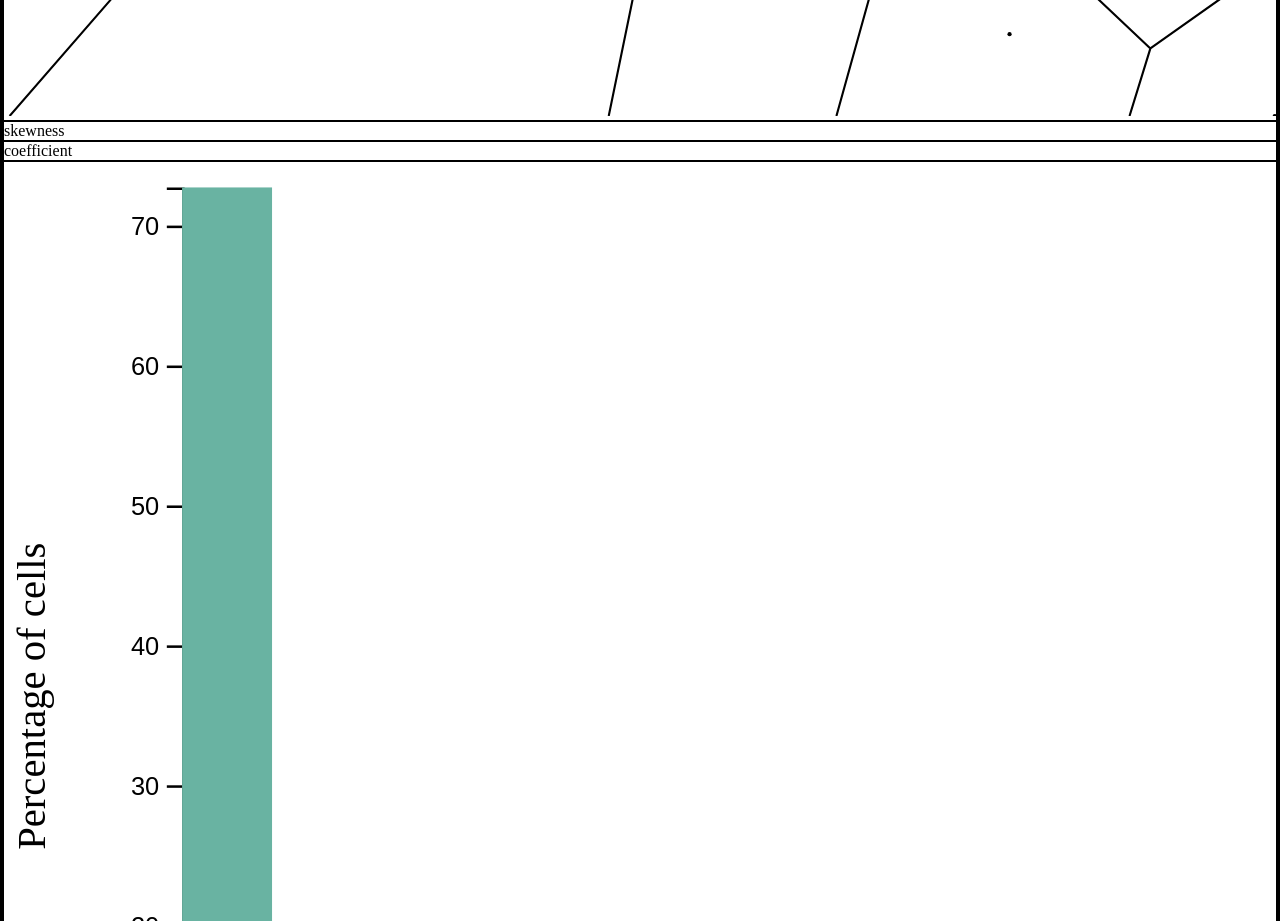
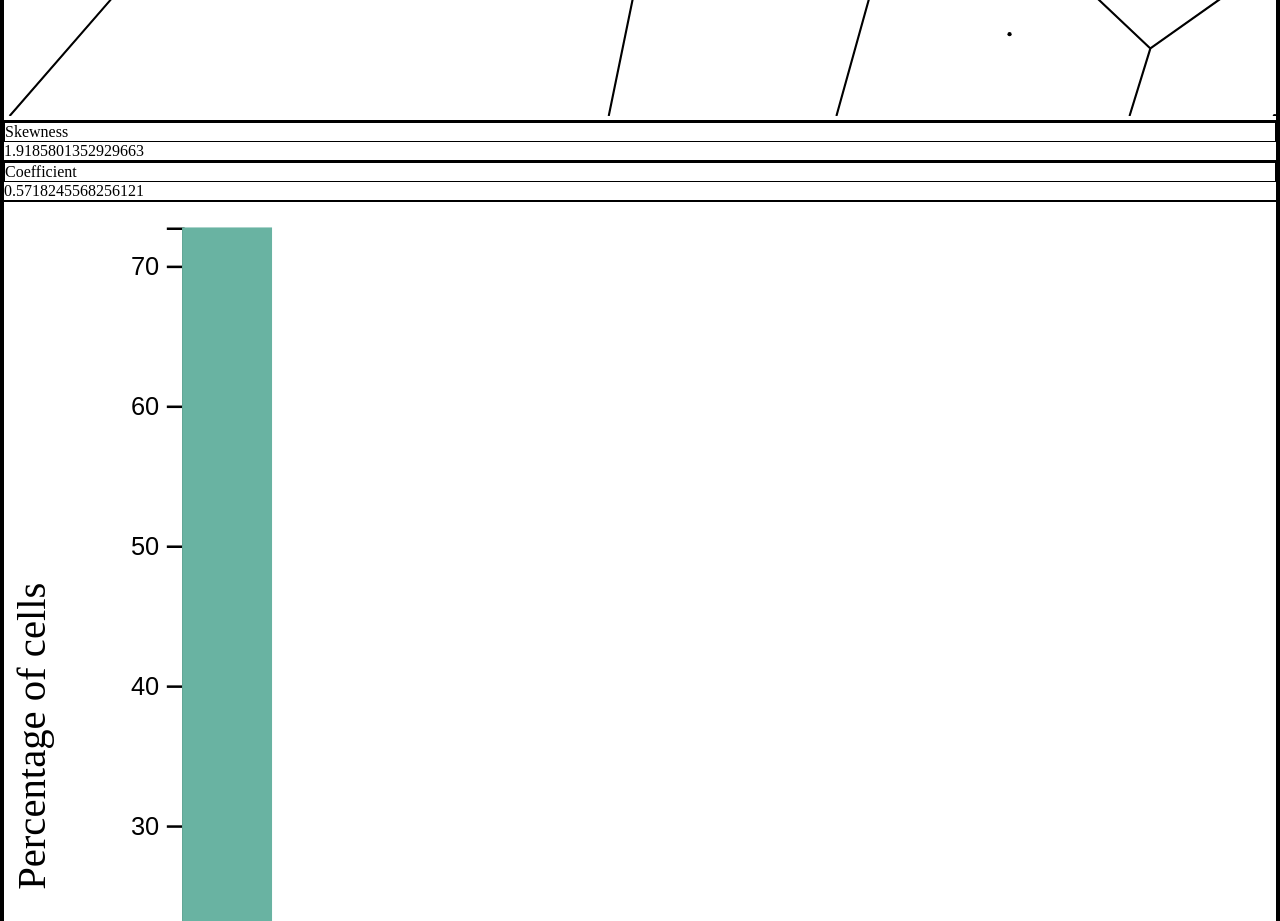
Before and after one commit to hein-j/voronoi-analysis, a React (Create React App) app: page / in a window 1280 px wide. Shown: the part 1160-2081 px from the top of the page. Built offline with nearby package versions, Linux system fonts and the light colour scheme.

Commit message:
Render skewness and coefficient

```diff
--- a/package.json
+++ b/package.json
@@ -10,6 +10,7 @@
     "mathjs": "^9.3.2",
     "node-sass": "^5.0.0",
     "react": "^17.0.2",
+    "react-countup": "^4.3.3",
     "react-dom": "^17.0.2",
     "react-scripts": "4.0.3",
     "web-vitals": "^1.1.1"
--- a/src/App.js
+++ b/src/App.js
@@ -7,10 +7,9 @@ import {Delaunay} from 'd3';
 import findFinite from './helpers/findFinite';
 import getAreaInfo from './helpers/getAreaInfo';
 import findSkewnessAndCoefficient from './helpers/findSkewnessAndCoefficient';
-import Coefficient from './coefficient/Coefficient';
 import Graph from './graph/Graph';
 import Diagram from './diagram/Diagram';
-import Skewness from './skewness/Skewness';
+import Calculations from './calculations/Calculations';
 
 
 function App() {
@@ -43,8 +42,8 @@ function App() {
     <div className="container">
       <div className="centered-container">
         <Diagram positions={positionsObj.positions} apices={positionsObj.apices} />
-        <Skewness skewness={positionsObj.skewness} />
-        <Coefficient coefficient={positionsObj.coefficient} />
+        <Calculations name={"Skewness"} value={positionsObj.skewness} />
+        <Calculations name={"Coefficient"} value={positionsObj.coefficient} />
         <Graph areas={positionsObj.areas} />
       </div>
       <Footer callBack={changePositions} />
--- /dev/null
+++ b/src/calculations/Calculations.js
@@ -0,0 +1,30 @@
+import CountUp from 'react-countup';
+
+function Calculations (props) {
+  const {name, value} = props;
+
+  function countDecimals (value) {
+    const arrays = value.toString().split('.');
+    if (arrays.length === 1) {
+      return 0
+    }
+    return arrays[1].length;
+  }
+
+  const decimals = countDecimals(value);
+
+  return (
+    <div>
+      <div>{name}</div>
+      <CountUp
+        start={0}
+        end={value}
+        duration={7}
+        decimals={decimals}
+        onEnd={() => console.log('flash')}
+        />
+    </div>
+  )
+}
+
+export default Calculations;
--- a/src/coefficient/Coefficient.js
+++ /dev/null
@@ -1,7 +0,0 @@
-function Coefficient (props) {
-  return (
-    <div>coefficient</div>
-  )
-}
-
-export default Coefficient;
--- a/src/skewness/Skewness.js
+++ /dev/null
@@ -1,7 +0,0 @@
-function Skewness (props) {
-  return (
-    <div>skewness</div>
-  )
-}
-
-export default Skewness;
```
Also changed, not shown: 1 other file (tests, documents, lock files or other folders).
